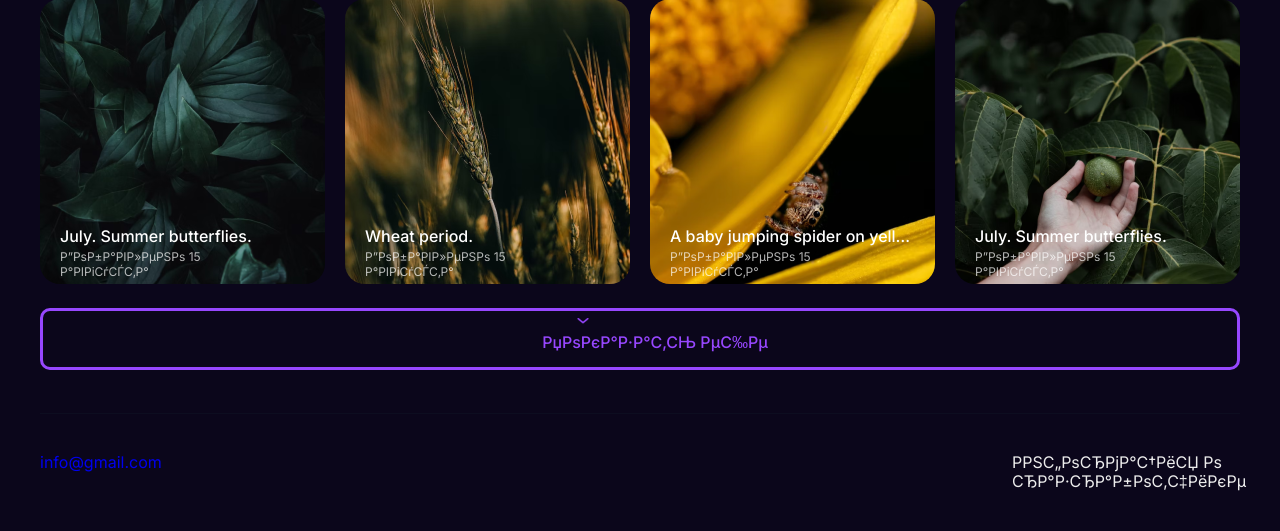
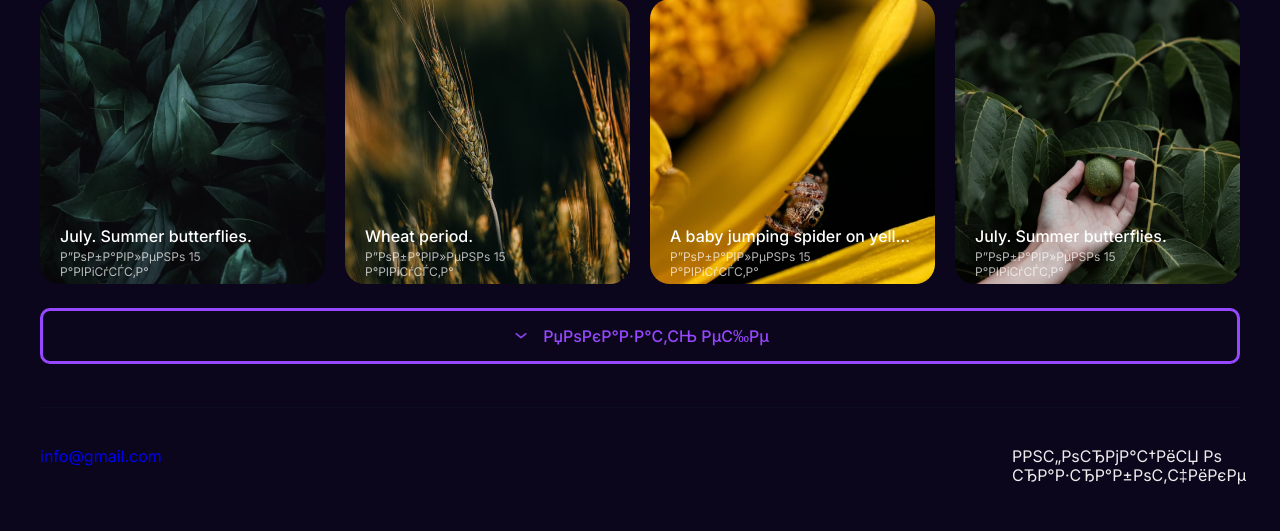
Before and after one commit to AnatoliyStepanovich/AnatoliyStepanovich.github.io, a PHP site: page / in a window 1280 px wide. Shown: the part 870-1401 px from the top of the page. After the commit the page ends 1355 px from the top, so only its background shows below. Run offline with PHP 8.4, Linux system fonts and the light colour scheme.

Commit message:
Update style.css

```diff
--- a/css/style.css
+++ b/css/style.css
@@ -90,11 +90,6 @@
 	margin-bottom: 20px;
 }
 
-
-.text {
-
-}
-
 .card__title {
 	position: absolute;
 	width: 245px;
@@ -143,7 +138,9 @@
 }
 
 .qw {
-	clear:left;
+	display: flex;
+	align-items: center;
+	justify-content: center;
 }
 
 .imgv {
@@ -152,8 +149,8 @@
 	height: 6px;
 	left: 4px;
 	top: 7px;
-	display: flex;
-	margin-left:530px;
+	margin-right: 20px;
+	margin-bottom: 15px;
 }
 
 .dob {
@@ -161,10 +158,6 @@
 	text-decoration: none;
 	font-weight: 500;
 	font-size: 16px;
-	line-height: 20px;
-	display: flex;
-	justify-content: center;
-	margin-left: 30px;
 	heidht: 42px;
 	padding-top: 15px;
 	padding-bottom: 15px;
```
